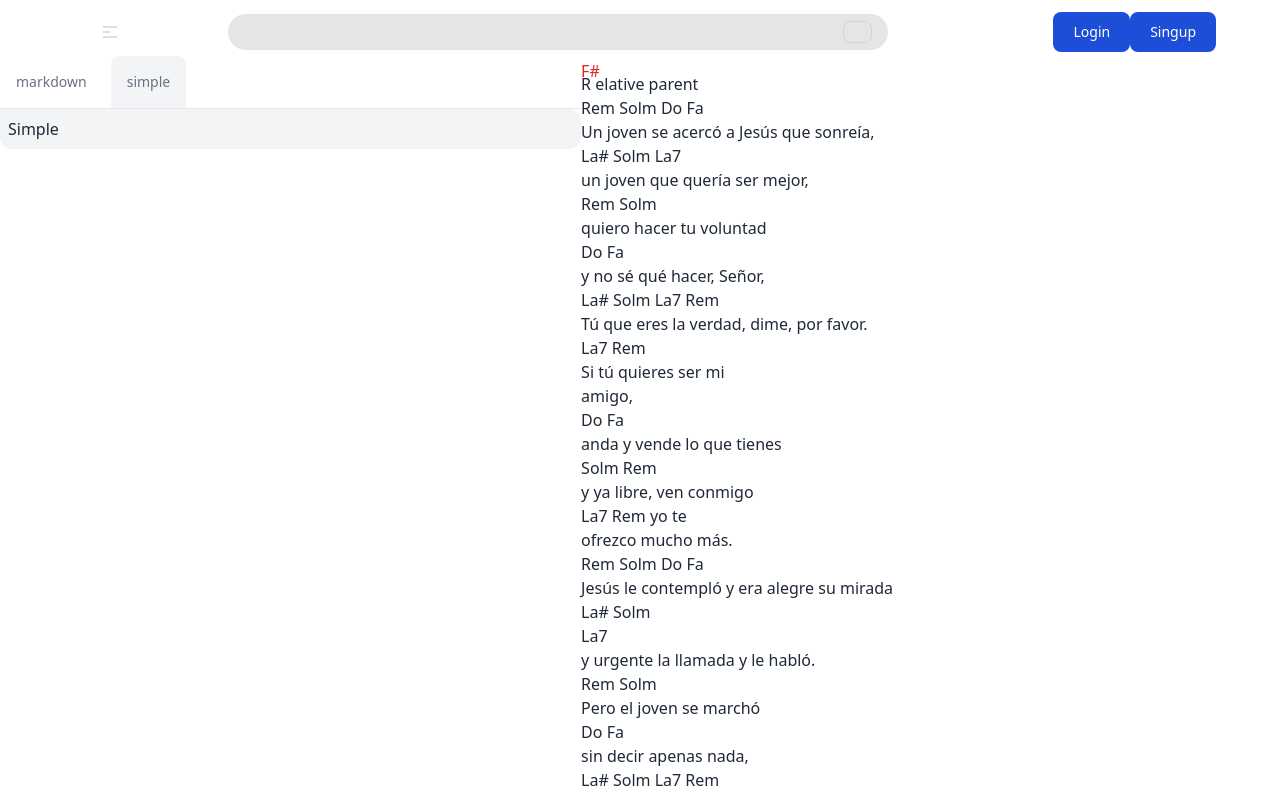
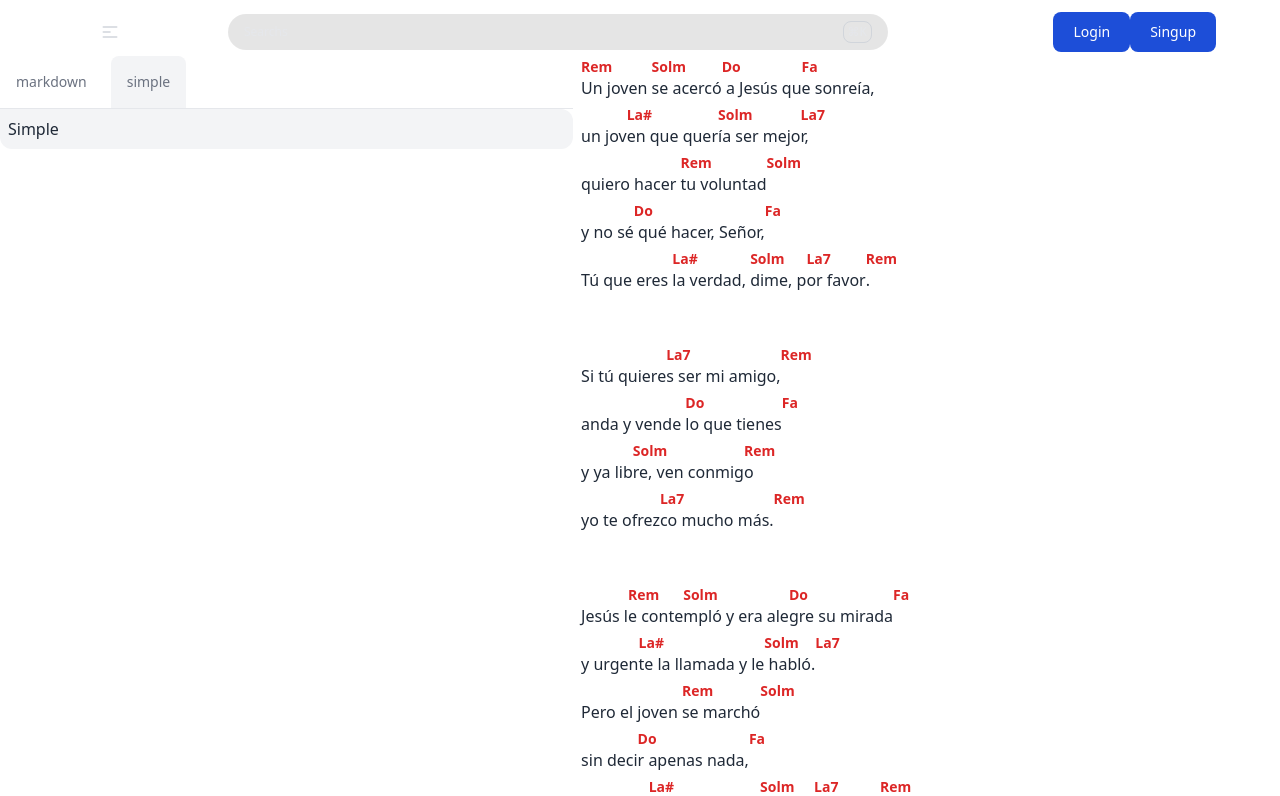
Before and after one commit to jesusmaherrera/songbook-nuxt, a Nuxt app: page / in a window 1280 px wide. Shown: the top 796 px of the page. Built offline with nearby package versions, Linux system fonts and the light colour scheme.

Commit message:
IMPLEMENT SONG VIEWER

```diff
--- /dev/null
+++ b/components/Nbr.vue
@@ -0,0 +1,4 @@
+<template>
+  <br />
+  <br />
+</template>
--- /dev/null
+++ b/components/Note.vue
@@ -0,0 +1,15 @@
+<script setup lang="ts">
+interface Props {
+  value: string;
+}
+defineProps<Props>();
+</script>
+
+<template>
+  <span class="relative">
+    <slot />
+    <span class="absolute -top-5 left-0 text-red-600 text-sm font-semibold">{{
+      value
+    }}</span>
+  </span>
+</template>
--- a/components/SongViewer.vue
+++ b/components/SongViewer.vue
@@ -1,51 +1,42 @@
 <template>
-  <div class="bg-white text-gray-800">
-    <div class="pt-4">
-      <span class="relative">
-        R
-        <span class="absolute bottom-3 left-0 text-red-600">F#</span> </span
-      >elative parent
-    </div>
-    <div>
-      Rem Solm Do Fa <br />
-      Un joven se acercó a Jesús que sonreía, <br />
-      La# Solm La7 <br />
-      un joven que quería ser mejor, <br />
-      Rem Solm <br />
-      quiero hacer tu voluntad <br />
-      Do Fa <br />
-      y no sé qué hacer, Señor, <br />
-      La# Solm La7 Rem <br />
-      Tú que eres la verdad, dime, por favor. <br />
-      La7 Rem <br />
-      Si tú quieres ser mi <br />
-      amigo, <br />
-      Do Fa <br />
-      anda y vende lo que tienes <br />
-      Solm Rem <br />
-      y ya libre, ven conmigo <br />
-      La7 Rem yo te <br />
-      ofrezco mucho más. <br />
-      Rem Solm Do Fa <br />
-      Jesús le contempló y era alegre su mirada <br />
-      La# Solm <br />
-      La7 <br />
-      y urgente la llamada y le habló. <br />
-      Rem Solm <br />
-      Pero el joven se marchó <br />
-      Do Fa <br />
-      sin decir apenas nada, <br />
-      La# Solm La7 Rem <br />
-      como el joven era rico, triste se marchó. <br />
-      La7 Rem Si tú <br />
-      quieres ser mi amigo, <br />
-      Do Fa <br />
-      anda y vende lo que tienes <br />
-      Solm Rem <br />
-      y ya libre, ven <br />
-      conmigo <br />
-      La7 Rem <br />
-      yo te ofrezco mucho más. <br />
-    </div>
+  <div class="bg-white text-gray-800 p-2 pt-5">
+    <note value="Rem">U</note>n joven <note value="Solm">s</note>e acercó<note
+      value="Do"
+    />
+    a Jesús qu<note value="Fa" />e sonreía,
+    <Nbr />
+    un jov<note value="La#" />en que quer<note value="Solm">í</note>a ser mejo<note
+      value="La7"
+    />r, <Nbr /> quiero hacer <note value="Rem" />tu voluntad<note value="Solm" />
+    <Nbr /> y no sé<note value="Do" /> qué hacer, Señor,<note value="Fa" /> <Nbr /> Tú que
+    eres <note value="La#" />la verdad, <note value="Solm" />dime, p<note value="La7" />or
+    favor<note value="Rem" />.
+    <Nbr />
+    <Nbr />
+    Si tú quiere<note value="La7" />s ser mi amigo,<note value="Rem" /> <Nbr /> anda y
+    vende <note value="Do" />lo que tienes<note value="Fa" /> <Nbr /> y ya lib<note
+      value="Solm"
+    />re, ven conmig<note value="Rem" />o <Nbr /> yo te ofrez<note value="La7" />co mucho
+    más.<note value="Rem" />
+    <Nbr />
+    <Nbr />
+    Jesús l<note value="Rem" />e conte<note value="Solm" />mpló y era ale<note
+      value="Do"
+    />gre su mirada<note value="Fa" /> <Nbr /> y urgen<note value="La#" />te la llamada y
+    le<note value="Solm" /> habló.<note value="La7" /> <Nbr /> Pero el joven
+    <note value="Rem" />se marchó <note value="Solm" /> <Nbr /> sin deci<note
+      value="Do"
+    />r apenas nada,<note value="Fa" /> <Nbr /> como el j<note value="La#" />oven era
+    rico, t<note value="Solm" />riste se<note value="La7" /> marchó.<note value="Rem" />
+    <Nbr />
+    <Nbr />
+    Si tú quiere<note value="La7" />s ser mi amigo,<note value="Rem" /> <Nbr /> anda y
+    vende <note value="Do" />lo que tienes<note value="Fa" /> <Nbr /> y ya lib<note
+      value="Solm"
+    />re, ven conmig<note value="Rem" />o <Nbr /> yo te ofrez<note value="La7" />co mucho
+    más.<note value="Rem" />
+    <Nbr />
   </div>
 </template>
+
+<style></style>
```
